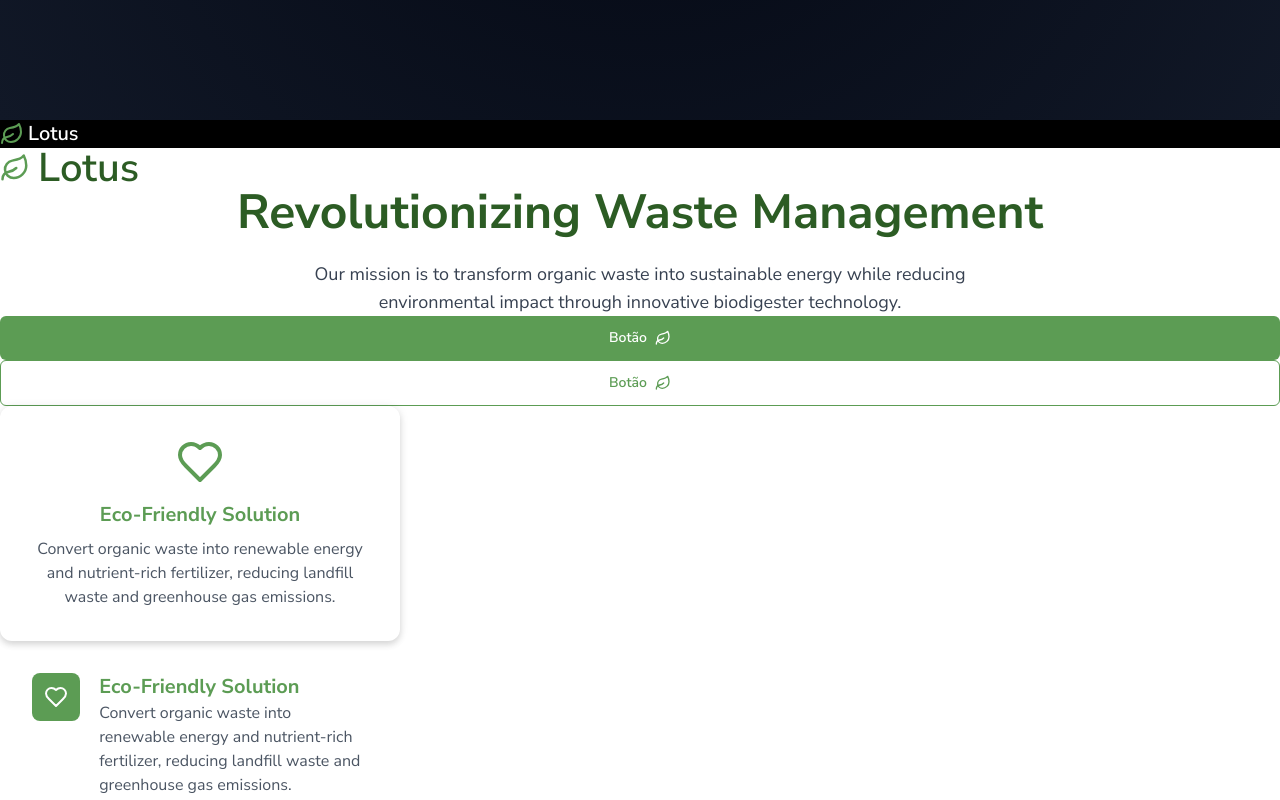
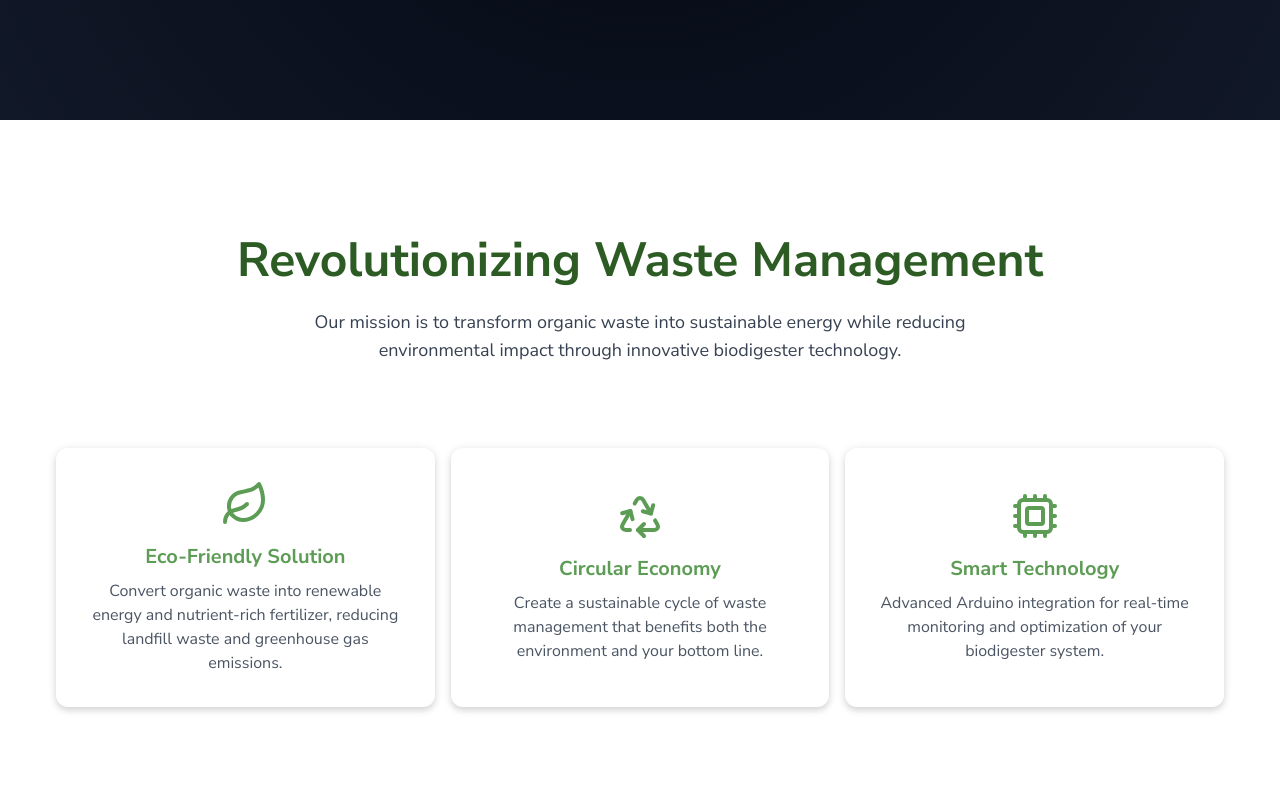
Before and after one commit to Lotus-Bio/lotus-frontend-2.0, a Next.js app: page / in a window 1280 px wide. Shown: the part 680-1480 px from the top of the page. Built offline with nearby package versions, Linux system fonts and the light colour scheme.

Commit message:
cria e utiliza a seção/componente `MissionSection`

```diff
--- a/src/app/page.js
+++ b/src/app/page.js
@@ -10,11 +10,13 @@ import Input from "@/ui/components/Input";
 import ItemContact from "@/ui/components/ItemContact";
 import Logo from "@/ui/components/Logo";
 import HeaderSection from "@/ui/sections/HeaderSection";
+import MissionSection from "@/ui/sections/MissionSection";
 
 export default function Home() {
   return (
     <main>
       <HeaderSection />
+      <MissionSection />
       <div style={{ backgroundColor: "black" }}>
         <Logo light />
       </div>
--- /dev/null
+++ b/src/data/missions.js
@@ -0,0 +1,22 @@
+import { Leaf, Recycle, Cpu } from "lucide-react";
+
+export const missions = [
+  {
+    icon: Leaf,
+    title: "Eco-Friendly Solution",
+    description:
+      "Convert organic waste into renewable energy and nutrient-rich fertilizer, reducing landfill waste and greenhouse gas emissions.",
+  },
+  {
+    icon: Recycle,
+    title: "Circular Economy",
+    description:
+      "Create a sustainable cycle of waste management that benefits both the environment and your bottom line.",
+  },
+  {
+    icon: Cpu,
+    title: "Smart Technology",
+    description:
+      "Advanced Arduino integration for real-time monitoring and optimization of your biodigester system.",
+  },
+];
--- a/src/ui/components/CardMission/cardMission.style.js
+++ b/src/ui/components/CardMission/cardMission.style.js
@@ -7,6 +7,7 @@ export const StyledCardMission = styled.div`
 
   max-width: 400px;
   width: 100%;
+  height: 100%;
 
   display: flex;
   justify-content: center;
--- /dev/null
+++ b/src/ui/sections/MissionSection/index.jsx
@@ -0,0 +1,35 @@
+"use client";
+import { StyledMissionSection, ContainerMission } from "./missionSection.style";
+import CardMission from "@/ui/components/CardMission";
+import TitleSection from "@/ui/components/TitleSection";
+import SubtitleSection from "@/ui/components/SubtitleSection";
+import { missions } from "@/data/missions";
+
+const MissionSection = () => {
+  return (
+    <StyledMissionSection>
+      <div className="container">
+        <TitleSection>Revolutionizing Waste Management</TitleSection>
+        <SubtitleSection>
+          Our mission is to transform organic waste into sustainable energy
+          while reducing environmental impact through innovative biodigester
+          technology.
+        </SubtitleSection>
+      </div>
+      <ContainerMission>
+        {missions.map((mission, index) => {
+          return (
+            <CardMission
+              key={index}
+              icon={<mission.icon />}
+              title={mission.title}
+              description={mission.description}
+            />
+          );
+        })}
+      </ContainerMission>
+    </StyledMissionSection>
+  );
+};
+
+export default MissionSection;
--- /dev/null
+++ b/src/ui/sections/MissionSection/missionSection.style.js
@@ -0,0 +1,19 @@
+import styled from "styled-components";
+import Container from "@/ui/components/Container";
+
+export const StyledMissionSection = styled.section`
+  padding: 6rem 0;
+`;
+
+export const ContainerMission = styled(Container)`
+  display: grid;
+  grid-template-columns: 1fr;
+  gap: 1rem;
+  align-items: center;
+
+  margin-top: 4rem;
+
+  @media (min-width: 768px) {
+    grid-template-columns: repeat(3, 1fr);
+  }
+`;
```
